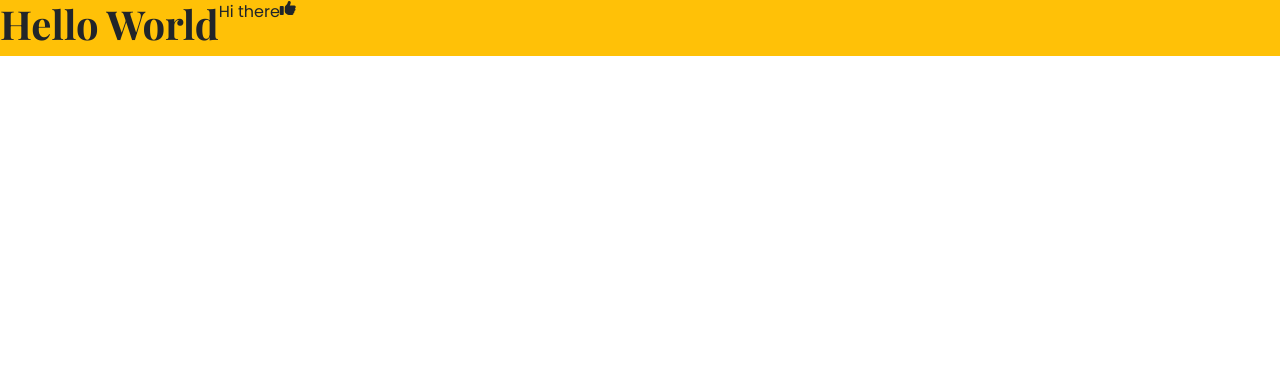
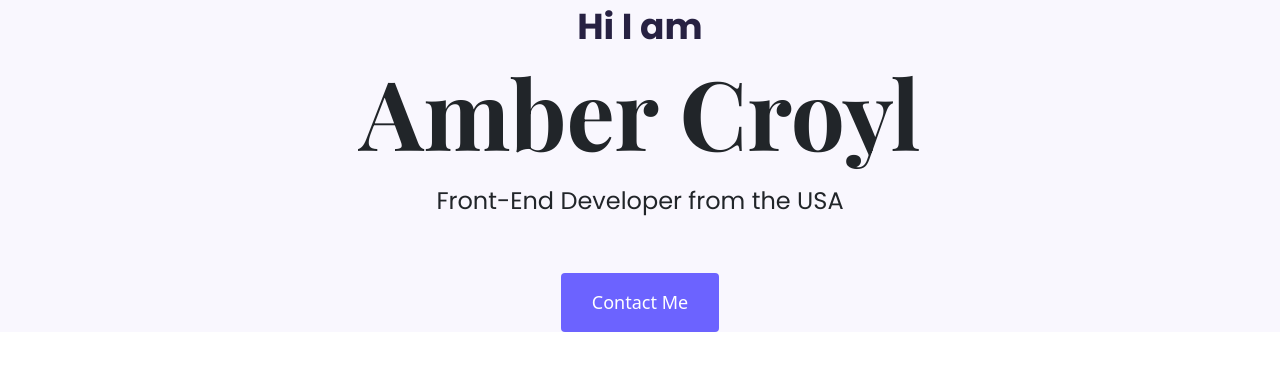
Before and after one commit to AmberShea/portfolio-project, a plain HTML site: page index.html in a window 1280 px wide. Drawn offline with nearby package versions, Linux system fonts and the light colour scheme; a web font is replaced by a local one.

Commit message:
condensed css using variables

```diff
--- a/index.html
+++ b/index.html
@@ -35,11 +35,14 @@
 
 </head>
   <body>
-    <div class="d-flex bg-warning">
-      <h1>Hello World</h1>
-      <p>Hi there</p>
-      <i class="fa-solid fa-thumbs-up"></i>
-
-    </div>
+    <div class="hero">
+<p>
+    Hi I am
+</p>
+<h1>Amber Croyl</h1>
+<h2 class="mb-5">Front-End Developer from the USA</h2>
+<div><a href="#" class="btn btn-branding">Contact Me</a>
+</div>
+</div>
   </body>
 </html>
--- a/styles/portfolio.css
+++ b/styles/portfolio.css
@@ -1,8 +1,42 @@
-h1 {
-    font-family: "Playfair Display", serif;
+:root {
+    --branding-color: #6c63ff;
+    --secondary-color: #f9f7fe;
+    --heading-font-family: "Playfair Display", serif;
+    --default-font-family: "Poppins", sans-serif;
+}
+h1, h2, h3, h4, h5, h6 {
+    font-family: var(--heading-font-family);
     font-weight: bold;
 }
+h1 {
+    font-size: 96px;
+}
 p {
-    font-family: "Poppins", serif;
+    font-family: var(--default-font-family);
     font-weight: normal;
 }
+.hero {
+    background: var(--secondary-color);
+    text-align: center;
+    padding: 160px 20;
+}
+.hero p {
+    font-size: 36px;
+    font-weight: bold;
+    margin: 0;
+    color: #272142;
+}
+.hero h2 {
+    font-family: var(--default-font-family);
+    font-weight: normal;
+    font-size: 24px;
+    line-height: 2;
+}
+.btn-branding {
+    background: var(--branding-color);
+    border-radius: 4px;
+    color: white;
+    font-size: 18px;
+    line-height: 27px;
+    padding: 15px 30px;
+}
```
